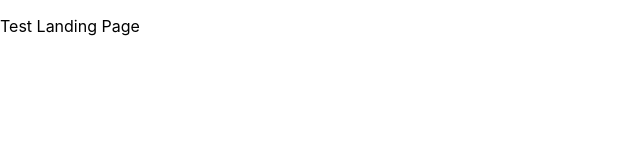
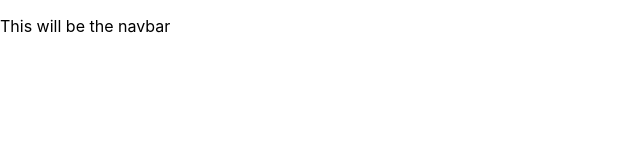
Before and after one commit to dplascenciap/CSFS1010-Assignment-1, a React (Create React App) app in the folder petstore_ecommerce/: page / in a window 1280 px wide. Shown: the top 160 px of the page, without its empty margins (0-640 px from the left). Built offline with nearby package versions, Linux system fonts and the light colour scheme.

Commit message:
Rename LandingPage.js to Navbar.js

```diff
--- a/petstore_ecommerce/src/LandingPage.js
+++ /dev/null
@@ -1,9 +0,0 @@
-function LandingPage() {
-    return (
-        <div className = "LandingPage">
-            <p>Test Landing Page</p>
-        </div>
-    );
-}
-
-export default LandingPage;
--- /dev/null
+++ b/petstore_ecommerce/src/Navbar.js
@@ -0,0 +1,9 @@
+function Navbar() {
+    return (
+        <main className = "Navbar">
+            <p>This will be the navbar</p>
+        </main>
+    );
+}
+
+export default Navbar;
--- a/petstore_ecommerce/src/index.js
+++ b/petstore_ecommerce/src/index.js
@@ -3,12 +3,14 @@ import ReactDOM from 'react-dom/client';
 import './index.css';
 import App from './App';
 import reportWebVitals from './reportWebVitals';
-import LandingPage from './LandingPage'
+import Navbar from './Navbar'
 
 const root = ReactDOM.createRoot(document.getElementById('root'));
 root.render(
   <React.StrictMode>
-    <LandingPage />
+    <main>
+      <Navbar />
+    </main>
   </React.StrictMode>
 );
 
```
